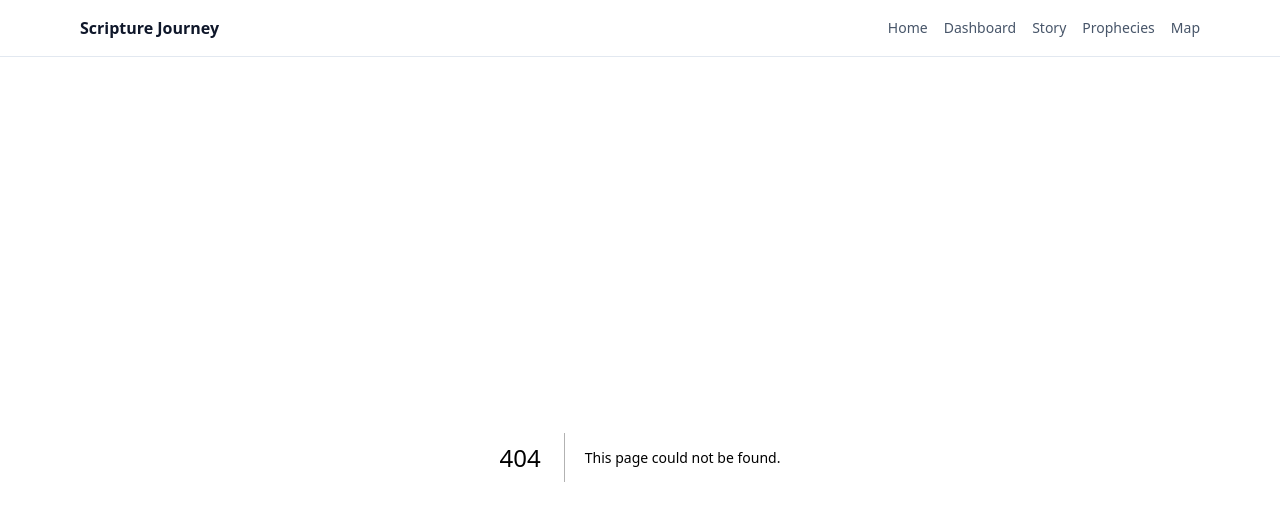
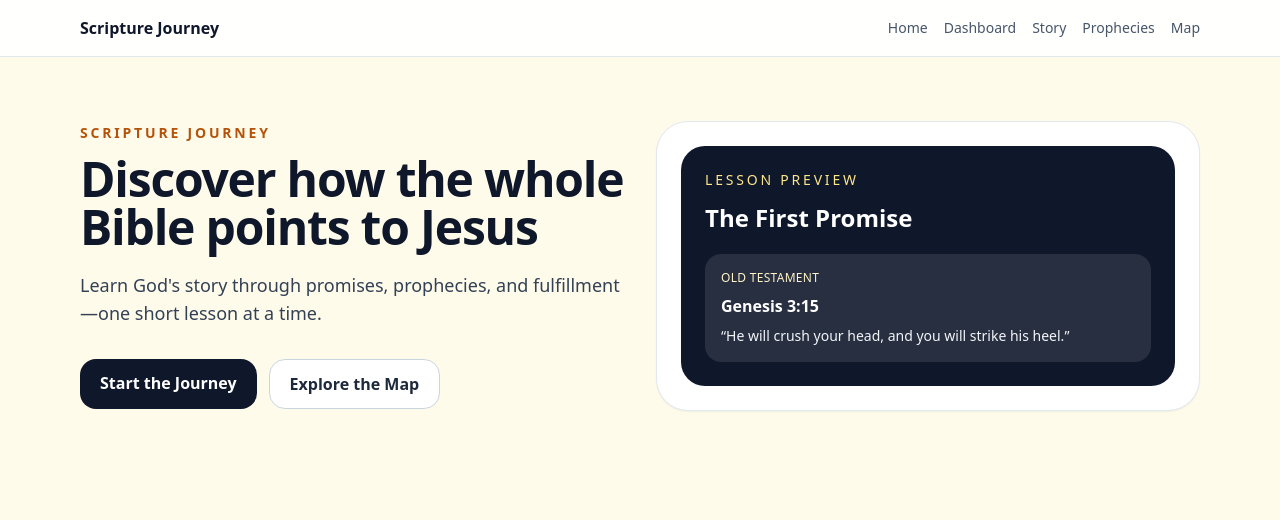
Before and after one commit to systemslibrarian/scripture-journey, a Next.js app: page / in a window 1280 px wide. Before the commit this address had no page. Shown: the top 520 px of the page. Built offline with nearby package versions, Linux system fonts and the light colour scheme.

Commit message:
Add files via upload

```diff
--- /dev/null
+++ b/app/page.tsx
@@ -0,0 +1,9 @@
+import Hero from '@/components/Hero';
+
+export default function HomePage() {
+  return (
+    <main className="mx-auto max-w-6xl px-4">
+      <Hero />
+    </main>
+  );
+}
```
